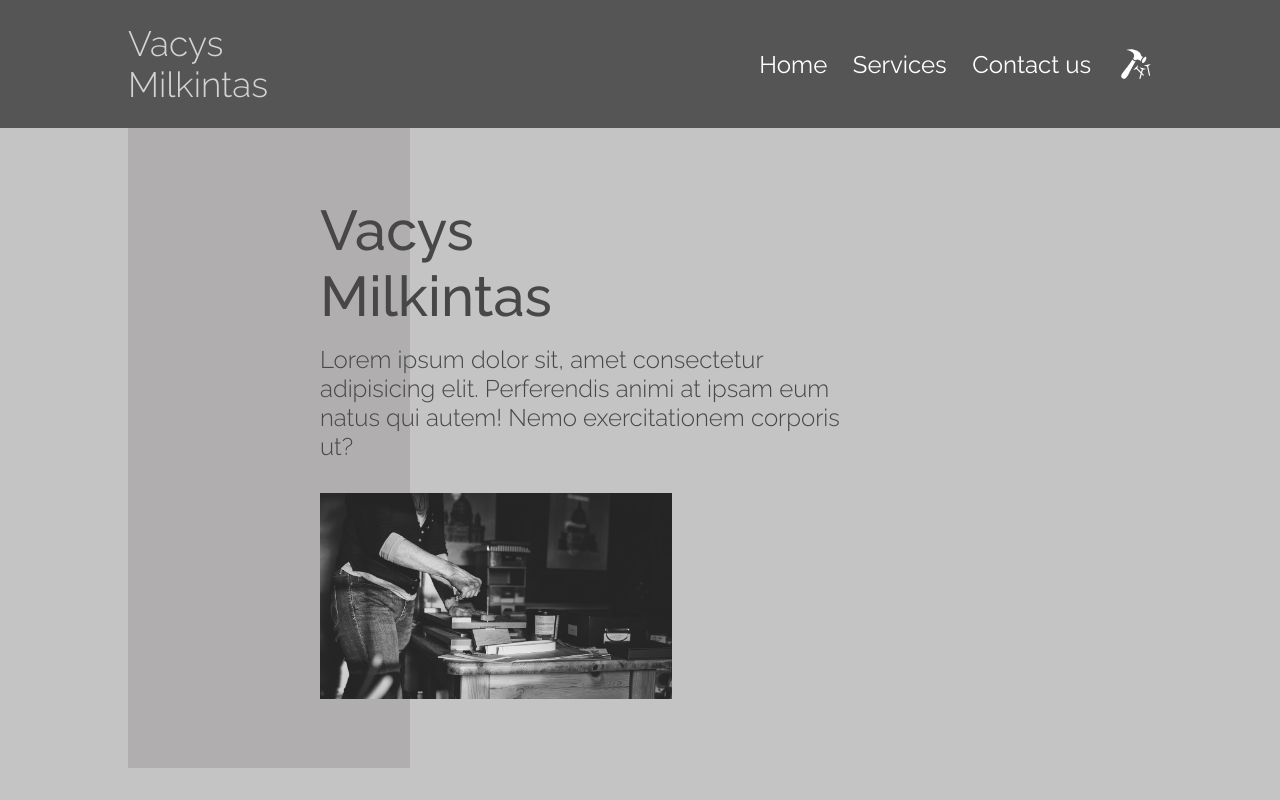
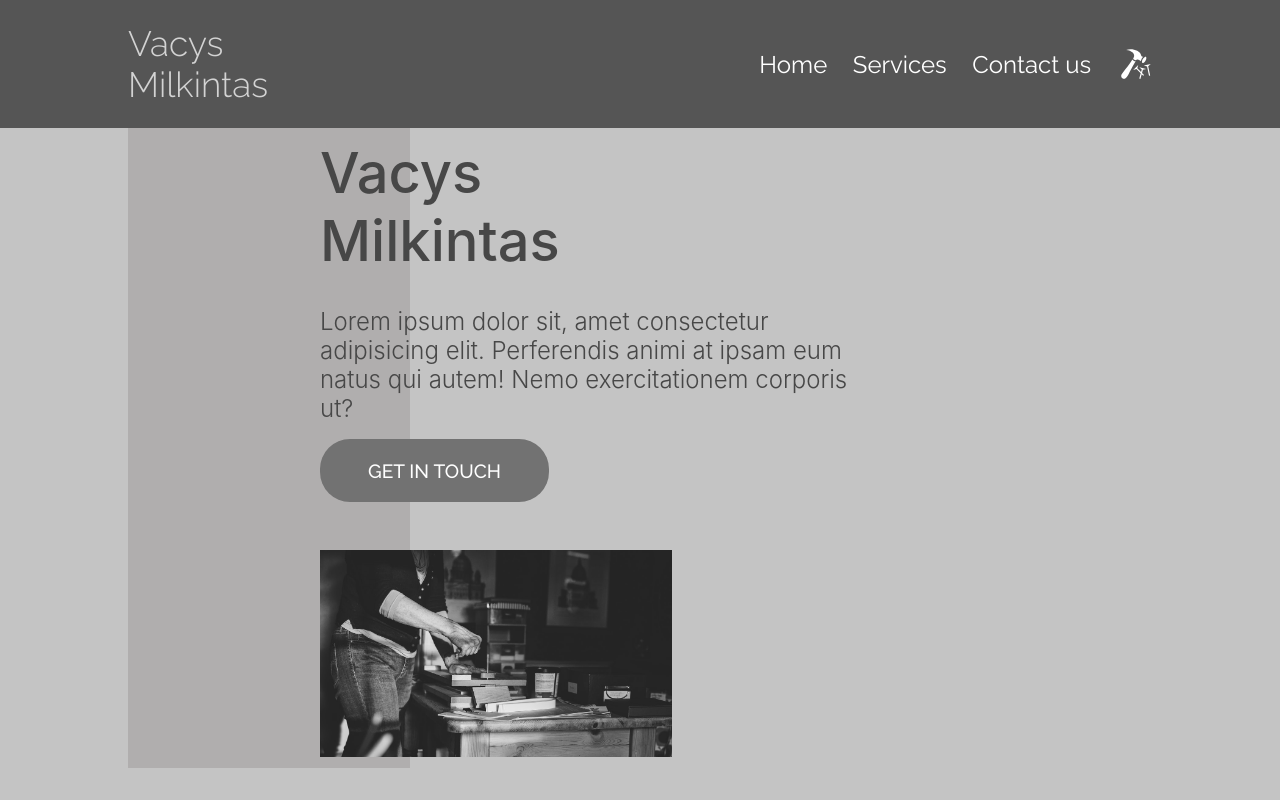
Before and after one commit to tomasmilkintas/carpentry, a React (Create React App) app: page / in a window 1280 px wide. Shown: the top 800 px of the page. Built offline with nearby package versions, Linux system fonts and the light colour scheme.

Commit message:
added an intro button

```diff
--- a/src/Footer/Footer.css
+++ b/src/Footer/Footer.css
@@ -32,6 +32,7 @@
 
 h1 {
     padding: 1rem;
+    font-weight: 300;
 }
 
 .contactDetails {
@@ -79,8 +80,11 @@ hr {
     border-bottom: 1px solid rgba(255, 255, 255, 0.3);
 }
 
+span {
+    font-weight: 600;
+}
+
 .copyright > p > span {
-    font-weight: 600;
     cursor: pointer;
 }
 
--- a/src/Footer/Footer.js
+++ b/src/Footer/Footer.js
@@ -15,9 +15,15 @@ const Footer = () => {
                     <hr />
                 </div>
                 <div className="contactDetails">
-                    <p>Email: milkv60@hotmail.com</p>
-                    <p>Contact No: 07818443629</p>
-                    <p>Based in London, SE area</p>
+                    <p>
+                        &#183; <span>Email:</span> milkv60@hotmail.com &#183;
+                    </p>
+                    <p>
+                        &#183; <span>Contact No:</span> +447818443629 &#183;
+                    </p>
+                    <p>
+                        &#183; Based in <span>London, SE area</span> &#183;
+                    </p>
                 </div>
                 <div className="copyright">
                     <hr />
--- a/src/Main/Intro.css
+++ b/src/Main/Intro.css
@@ -39,7 +39,7 @@
 }
 
 .introBlock > div {
-    font-family: var(--font-primary);
+    font-family: var(-- font-primary);
 }
 
 @media (max-width: 1326px) {
@@ -71,7 +71,7 @@
 
 .introText {
     font-size: 1.5rem;
-    margin: 1rem 0 2rem;
+    margin: 2rem 0 1rem;
     width: 70%;
     font-weight: 300;
 }
@@ -80,7 +80,6 @@
     .introText {
         width: 100%;
         font-size: 1.2rem;
-        margin-bottom: 4rem;
     }
 }
 
@@ -95,6 +94,7 @@
 @media (max-width: 1326px) {
     .introImg {
         width: 22rem;
+        margin-top: 3rem;
     }
 }
 
--- a/src/Main/Intro.js
+++ b/src/Main/Intro.js
@@ -3,6 +3,7 @@ import "./Intro.css";
 
 // import blob from "../assets/blob.svg";
 import carpenter from "../assets/carpenter.jpeg";
+import Button from "./useful/Button/Button";
 
 const Intro = () => {
     return (
@@ -16,6 +17,7 @@ const Intro = () => {
                         at ipsam eum natus qui autem! Nemo exercitationem corporis ut?
                     </p>
                     {/* <button className="introButton">Get in touch</button> */}
+                    <Button text="GET IN TOUCH" link="#contactUs" />
                 </div>
                 <img src={carpenter} alt="carpenter" className="introImg" />
             </div>
--- a/src/Main/Portfolio.js
+++ b/src/Main/Portfolio.js
@@ -1,53 +1,14 @@
 import React from "react";
 import "./Portfolio.css";
-
-// import stairs4 from "./../assets/stairs4.jpeg";
-// import stairs2 from "./../assets/stairs2.jpeg";
-
-// import flooring from "./../assets/flooring.jpeg";
-// import stairs3 from "./../assets/stairs3.jpeg";
-
-// import furniture from "./../assets/furniture.jpeg";
-// import furniture1 from "./../assets/furniture1.jpeg";
-
-// import kitchen from "./../assets/kitchen.jpeg";
-// import kitchen1 from "./../assets/kitchen1.jpeg";
-
-// import loft2 from "./../assets/loft2.jpeg";
-// import loft3 from "./../assets/loft3.jpeg";
 
 const Portfolio = ({ image1, image2 }) => {
     return (
         <div className="portfolio">
             <div className="images">
                 <div className="singleWork">
-                    <img src={image1} alt="furniture" className="projectImage" />
-                    <img src={image2} alt="furniture" className="projectImage" />
+                    <img src={image1} alt="carpentryPhoto" className="projectImage" />
+                    <img src={image2} alt="carpentryPhoto" className="projectImage" />
                 </div>
-
-                {/* <div className="singleWork">
-                    <img src={furniture} alt="furniture" className="projectImage" />
-                    <img src={furniture1} alt="furniture" className="projectImage" />
-                </div> */}
-
-                {/* <div className="singleWork">
-                    <img src={loft2} alt="loft" className="projectImage" />
-                    <img src={loft3} alt="loft" className="projectImage" />
-                </div> */}
-                {/* <div className="singleWork">
-                    <img src={stairs4} alt="stairs" className="projectImage" />
-                    <img src={stairs2} alt="stairs" className="projectImage" />
-                </div> */}
-
-                {/* <div className="singleWork">
-                    <img src={flooring} alt="wooden flooring" className="projectImage" />
-                    <img src={stairs3} alt="stairs" className="projectImage" />
-                </div>
-
-                <div className="singleWork">
-                    <img src={kitchen} alt="kitchen" className="projectImage" />
-                    <img src={kitchen1} alt="kitchen" className="projectImage" />
-                </div> */}
             </div>
         </div>
     );
--- a/src/Main/useful/Button/Button.css
+++ b/src/Main/useful/Button/Button.css
@@ -0,0 +1,26 @@
+.button {
+    padding: 1.3rem 3rem;
+    background-color: #727272;
+    border-radius: 30px;
+    border: none;
+}
+
+.buttonLink {
+    color: white;
+    text-decoration: none;
+    font-family: var(--font-primary);
+    font-size: 1.2rem;
+    font-weight: 500;
+}
+
+@media (max-width: 1026px) {
+    .buttonLink {
+        font-size: 1rem;
+    }
+}
+
+@media (max-width: 426px) {
+    .buttonLink {
+        font-size: 0.8rem;
+    }
+}
--- a/src/Main/useful/Button/Button.js
+++ b/src/Main/useful/Button/Button.js
@@ -1,9 +1,14 @@
 import React from "react";
+import "./Button.css";
 
-const Button = ({ text, cssClass }) => {
+const Button = ({ text, link }) => {
     return (
         <div>
-            <button className={cssClass}>{text}</button>
+            <button className="button">
+                <a className="buttonLink" href={link}>
+                    {text}
+                </a>
+            </button>
         </div>
     );
 };
--- a/src/Navbar/Navbar.js
+++ b/src/Navbar/Navbar.js
@@ -46,13 +46,17 @@ const Navbar = () => {
                 <div className="navAreaCol">
                     <nav>
                         <ul className="navLinksCol">
-                            <a href="#home" className="navLinkCol">
+                            <a href="#home" className="navLinkCol" onClick={() => setShown(false)}>
                                 Home
                             </a>
-                            <a href="#main" className="navLinkCol">
+                            <a href="#main" className="navLinkCol" onClick={() => setShown(false)}>
                                 Services
                             </a>
-                            <a href="#contactUs" className="navLinkCol">
+                            <a
+                                href="#contactUs"
+                                className="navLinkCol"
+                                onClick={() => setShown(false)}
+                            >
                                 Contact us
                             </a>
                         </ul>
```
